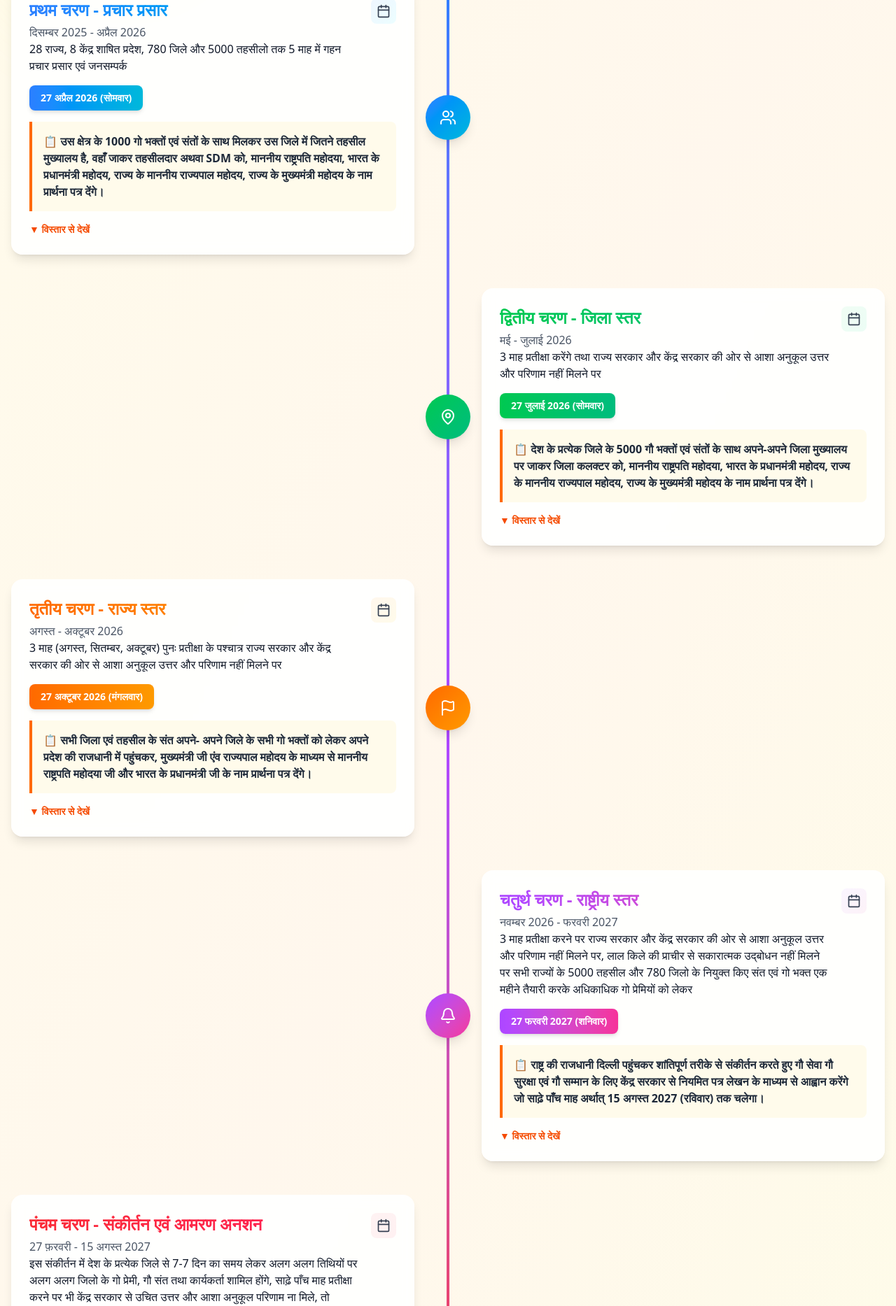
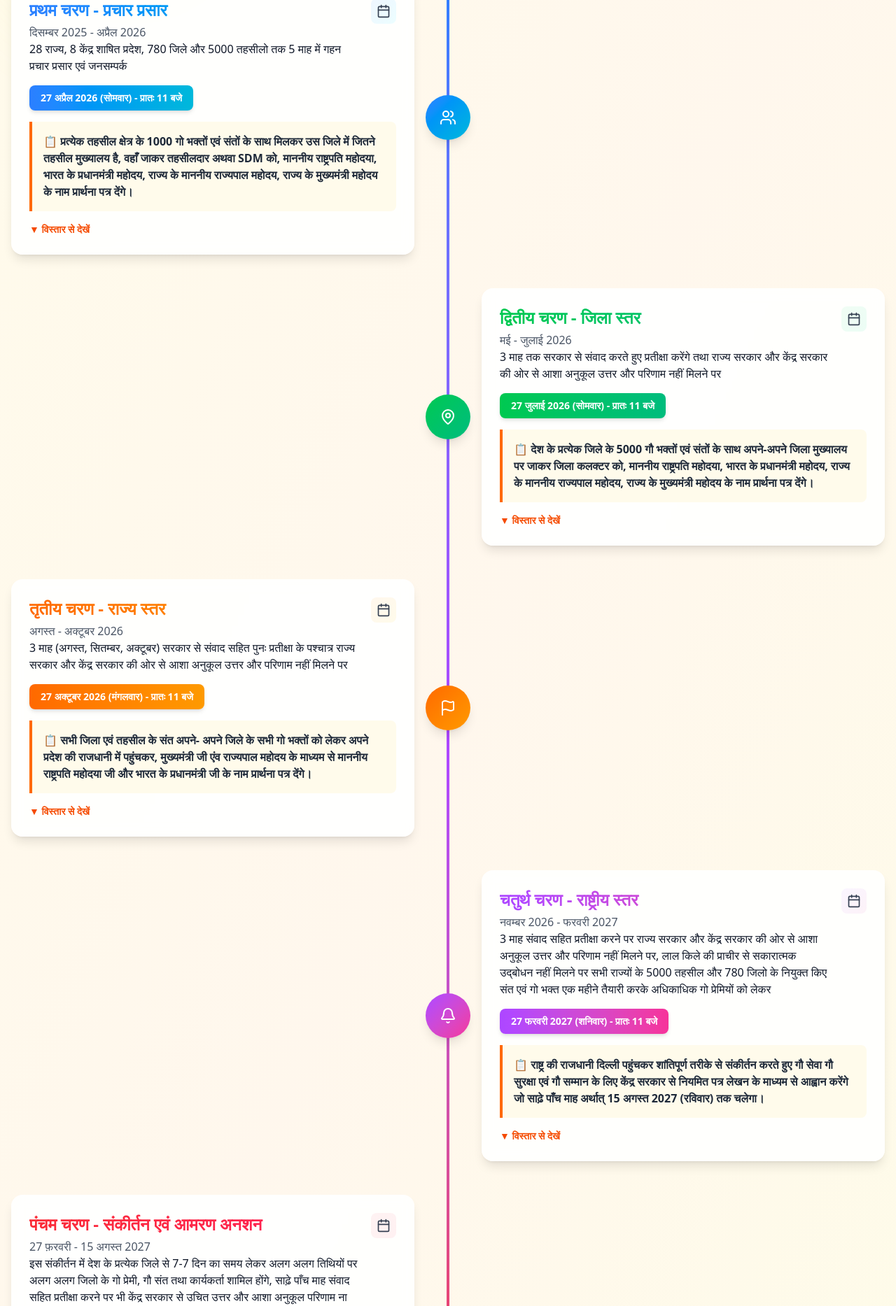
Before and after one commit to Emulsion24/Aviyan, a Next.js app: page / in a window 1280 px wide. Shown: the part 5034-6901 px from the top of the page at 70% size. Built offline with nearby package versions, Linux system fonts and the light colour scheme.

Commit message:
make some level changes

```diff
--- a/app/CampaigenActionPlan.jsx
+++ b/app/CampaigenActionPlan.jsx
@@ -10,14 +10,14 @@ const CampaignActionPlan = () => {
       id: 1,
       title: "प्रथम चरण - प्रचार प्रसार",
       date: "दिसम्बर 2025 - अप्रैल 2026",
-      actionDate: "27 अप्रैल 2026 (सोमवार)",
+      actionDate: "27 अप्रैल 2026 (सोमवार) - प्रातः 11 बजे",
       icon: <Users className="w-6 h-6" />,
       color: "from-blue-500 to-cyan-500",
       bgColor: "from-blue-50 to-cyan-50",
       description: " 28 राज्य, 8  केंद्र शाषित प्रदेश, 780 जिले और 5000 तहसीलो तक 5 माह में गहन प्रचार प्रसार एवं जनसम्पर्क",
-      action: "उस क्षेत्र के 1000 गो भक्तों एवं संतों के साथ मिलकर उस जिले में जितने तहसील मुख्यालय है, वहाँ जाकर तहसीलदार अथवा SDM को, माननीय राष्ट्रपति महोदया, भारत के प्रधानमंत्री महोदय, राज्य के माननीय राज्यपाल महोदय, राज्य के मुख्यमंत्री महोदय के नाम प्रार्थना पत्र देंगे।",
+      action: "प्रत्येक तहसील क्षेत्र के 1000 गो भक्तों एवं संतों के साथ मिलकर उस जिले में जितने तहसील मुख्यालय है, वहाँ जाकर तहसीलदार अथवा SDM को, माननीय राष्ट्रपति महोदया, भारत के प्रधानमंत्री महोदय, राज्य के माननीय राज्यपाल महोदय, राज्य के मुख्यमंत्री महोदय के नाम प्रार्थना पत्र देंगे।",
       details: [
-        "प्रत्येक जिला मुख्यालय से 3 गो भक्त और 3 गो संत",
+        "प्रत्येक जिला एवं तहसील मुख्यालय से 3 गो भक्त और 3 गो संत",
         "1 गो भक्त और 1 संत प्रमुख रहेंगे",
         "2 गो भक्त और 2 संत सहयोगी के रूप में",
         "गहन प्रचार प्रसार एवं जनसंपर्क"
@@ -27,11 +27,11 @@ const CampaignActionPlan = () => {
       id: 2,
       title: "द्वितीय चरण - जिला स्तर",
       date: "मई - जुलाई 2026",
-      actionDate: "27 जुलाई 2026 (सोमवार)",
+      actionDate: "27 जुलाई 2026 (सोमवार) - प्रातः 11 बजे",
       icon: <MapPin className="w-6 h-6" />,
       color: "from-green-500 to-emerald-500",
       bgColor: "from-green-50 to-emerald-50",
-      description: "3 माह प्रतीक्षा करेंगे तथा राज्य सरकार और केंद्र सरकार की ओर से आशा अनुकूल उत्तर और परिणाम नहीं मिलने पर  ",
+      description: "3 माह तक सरकार से संवाद करते हुए प्रतीक्षा करेंगे तथा राज्य सरकार और केंद्र सरकार की ओर से आशा अनुकूल उत्तर और परिणाम नहीं मिलने पर  ",
       action: "देश के प्रत्येक जिले के 5000 गौ भक्तों एवं संतों के साथ अपने-अपने जिला मुख्यालय पर जाकर जिला कलक्टर को, माननीय राष्ट्रपति महोदया, भारत के प्रधानमंत्री महोदय, राज्य के माननीय राज्यपाल महोदय, राज्य के मुख्यमंत्री महोदय के नाम प्रार्थना पत्र देंगे।",
       details: [
 
@@ -41,11 +41,11 @@ const CampaignActionPlan = () => {
       id: 3,
       title: "तृतीय चरण - राज्य स्तर",
       date: "अगस्त - अक्टूबर 2026",
-      actionDate: "27 अक्टूबर 2026 (मंगलवार)",
+      actionDate: "27 अक्टूबर 2026 (मंगलवार) - प्रातः 11 बजे",
       icon: <Flag className="w-6 h-6" />,
       color: "from-orange-500 to-amber-500",
       bgColor: "from-orange-50 to-amber-50",
-      description: "3 माह (अगस्त, सितम्बर, अक्टूबर) पुनः प्रतीक्षा के पश्चात्र राज्य सरकार और केंद्र सरकार की ओर से आशा अनुकूल उत्तर और परिणाम नहीं मिलने पर ",
+      description: "3 माह (अगस्त, सितम्बर, अक्टूबर) सरकार से संवाद सहित पुनः प्रतीक्षा के पश्चात्र राज्य सरकार और केंद्र सरकार की ओर से आशा अनुकूल उत्तर और परिणाम नहीं मिलने पर ",
       action: "सभी जिला एवं तहसील के संत अपने- अपने जिले के सभी गो भक्तों को लेकर अपने प्रदेश की राजधानी में पहुंचकर, मुख्यमंत्री जी एंव राज्यपाल महोदय के माध्यम से माननीय राष्ट्रपति महोदया जी और भारत के प्रधानमंत्री जी के नाम प्रार्थना पत्र देंगे।",
       details: [
         "सभी जिला एवं तहसील के संत",
@@ -58,14 +58,14 @@ const CampaignActionPlan = () => {
       id: 4,
       title: "चतुर्थ चरण - राष्ट्रीय स्तर",
       date: "नवम्बर 2026 - फरवरी 2027",
-      actionDate: "27 फरवरी 2027 (शनिवार)",
+      actionDate: "27 फरवरी 2027 (शनिवार) - प्रातः 11 बजे",
       icon: <Bell className="w-6 h-6" />,
       color: "from-purple-500 to-pink-500",
       bgColor: "from-purple-50 to-pink-50",
-      description: "3 माह प्रतीक्षा करने पर राज्य सरकार और केंद्र सरकार की ओर से आशा अनुकूल उत्तर और परिणाम नहीं मिलने पर, लाल किले की प्राचीर से सकारात्मक उद्बोधन नहीं मिलने पर सभी राज्यों के 5000 तहसील और 780 जिलो के नियुक्त किए संत एवं गो भक्त एक महीने तैयारी करके अधिकाधिक गो प्रेमियों को लेकर ",
+      description: "3 माह संवाद सहित प्रतीक्षा करने पर राज्य सरकार और केंद्र सरकार की ओर से आशा अनुकूल उत्तर और परिणाम नहीं मिलने पर, लाल किले की प्राचीर से सकारात्मक उद्बोधन नहीं मिलने पर सभी राज्यों के 5000 तहसील और 780 जिलो के नियुक्त किए संत एवं गो भक्त एक महीने तैयारी करके अधिकाधिक गो प्रेमियों को लेकर ",
       action: "राष्ट्र की राजधानी दिल्ली पहुंचकर शांतिपूर्ण तरीके से संकीर्तन करते हुए गौ सेवा गौ सुरक्षा एवं गौ सम्मान के लिए केंद्र सरकार से नियमित पत्र लेखन के माध्यम से आह्वान करेंगे जो साढ़े पाँच माह अर्थात् 15 अगस्त 2027 (रविवार) तक चलेगा।",
       details: [
-        "एक समय में 30 जिले बैठेगे,सात दिन व्यतीत होने के बाद नए ३० जिलो के गो भक्त आएँगे,780 जिलो से ७/७ दिन ये क्रम चलेगा तो साढ़े 5 माह तक 30000 गो भक्तों की संख्या बनी रहेगी",
+        "एक समय में 30 जिले बैठेगे,सात दिन व्यतीत होने के बाद नए ३० जिलो के गो भक्त आएँगे,780 जिलो से ७/७ दिन ये क्रम चलेगा तो साढ़े 5 माह तक 30000 गो भक्तों की संख्या बनी रहेगी लगातार",
         "3 लाख पत्र नित्य प्रधान मंत्री जी के कार्यालय जाएँगे",
 
       ]
@@ -78,7 +78,7 @@ const CampaignActionPlan = () => {
       icon: <FileText className="w-6 h-6" />,
       color: "from-red-500 to-rose-500",
       bgColor: "from-red-50 to-rose-50",
-      description: "इस संकीर्तन में देश के प्रत्येक जिले से 7-7 दिन का समय लेकर अलग अलग तिथियों पर अलग अलग जिलो के गो प्रेमी, गौ संत तथा कार्यकर्ता शामिल होंगे, साढ़े पाँच माह प्रतीक्षा करने पर भी केंद्र सरकार से उचित उत्तर और आशा अनुकूल परिणाम ना मिले, तो ",
+      description: "इस संकीर्तन में देश के प्रत्येक जिले से 7-7 दिन का समय लेकर अलग अलग तिथियों पर अलग अलग जिलो के गो प्रेमी, गौ संत तथा कार्यकर्ता शामिल होंगे, साढ़े पाँच माह संवाद सहित प्रतीक्षा करने पर भी केंद्र सरकार से उचित उत्तर और आशा अनुकूल परिणाम ना मिले, तो ",
       action: "5-5 गोभक्त और संत आमरण अनशन पर बैठेंगे। अनशन में एक किसी गो सेवक के गो हित प्राण जाने पर उसकी जगह दूसरे गो प्रेमी संत भक्त आमरण अनशन पर बैठेगे, यह क्रम तब तक जारी रहेगा, जब तक गौ सेवा गौ सुरक्षा गौ सम्मान नहीं मिल जाता।",
       details: [
         "केंद्र सरकार से उचित उत्तर न मिलने पर",
@@ -212,7 +212,7 @@ const CampaignActionPlan = () => {
               संकल्प
             </h4>
             <p className="text-lg text-gray-800 font-medium leading-relaxed max-w-4xl mx-auto">
-              <span className="font-bold text-orange-600">गौ सेवा, गौ सुरक्षा और गौ सम्मान </span> हेतु प्रार्थना का क्रम तब तक जारी रहेगा जब तक की गौ माता जी को गौ सेवा, गौ सुरक्षा और गौ सम्मान नहीं मिल जाता
+              <span className="font-bold text-orange-600">गौ सेवा, गौ सुरक्षा और गौ सम्मान </span> हेतु प्रार्थना का क्रम तब तक जारी रहेगा जब तक की गौ माता जी को  सेवा,  सुरक्षा और  सम्मान नहीं मिल जाता
             </p>
             <div className="flex items-center justify-center gap-3 pt-4">
               <div className="w-12 h-1 bg-gradient-to-r from-amber-500 to-orange-500 rounded-full"></div>
```
Also changed, not shown: app/contact.jsx (+19 -12 lines), 1 other file (tests, documents, lock files or other folders).
